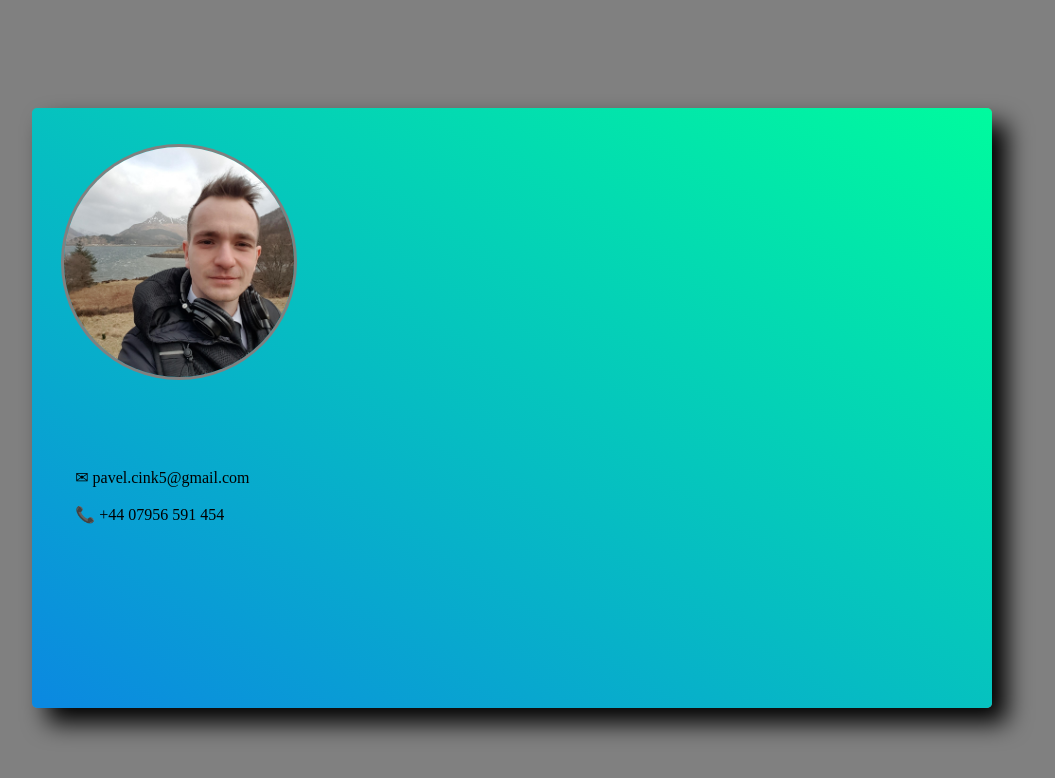
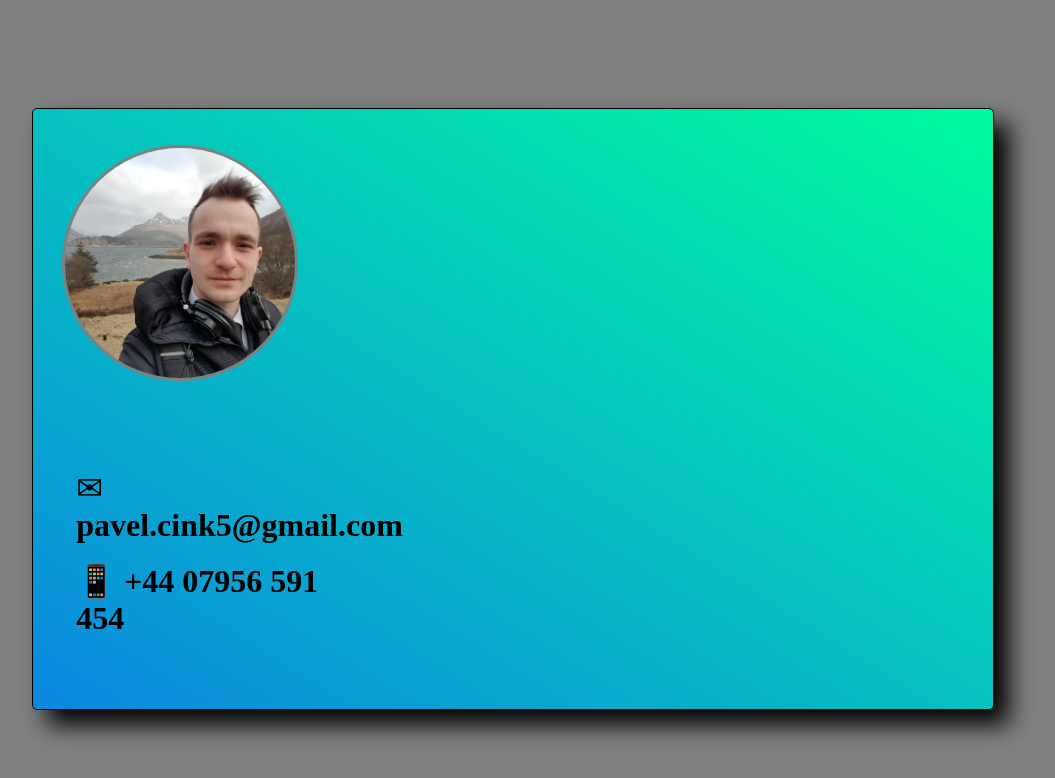
Before and after one commit to elciuk/webCard, a plain HTML site: page index.html in a window 1280 px wide. Shown: the whole page, without its empty margins (136-1191 px from the left). Drawn offline with Linux system fonts and the light colour scheme.

Commit message:
tiny adjustments

```diff
--- a/index.html
+++ b/index.html
@@ -12,7 +12,7 @@
 
             <a class="kontakt" id="mail" href="mailto:pavel.cink5@gmail.com?subject=Poptávka">&#9993; pavel.cink5@gmail.com</a>
             <br>
-            <a class="kontakt" id="telefon" href="tel:+4407956591454">&#128222; +44 07956 591 454</a>
+            <a class="kontakt" id="telefon" href="tel:+4407956591454">&#128241; +44 07956 591 454</a>
 
         </div>
     </div>
--- a/styles.css
+++ b/styles.css
@@ -16,6 +16,7 @@ body{
     grid-template-columns: 30% 35% 35%;
     grid-template-rows: 60% 40%;
     border-radius: 5px;
+    border: 1px solid black;
 }
 img{
     border: 3px solid grey;
@@ -27,6 +28,9 @@ img{
     top: 10%;
     left: 10%;
 }
+img:hover{
+    box-shadow: 1px 1px 20px black;
+}
 .kontakty{
     padding-left: 15%;
     grid-column: 1/2;
@@ -36,4 +40,7 @@ img{
     display: block;
     color: black;
     text-decoration: none;
+    font-size: 2em;
+    user-select: text;
+    font-weight:550;
 }
```
